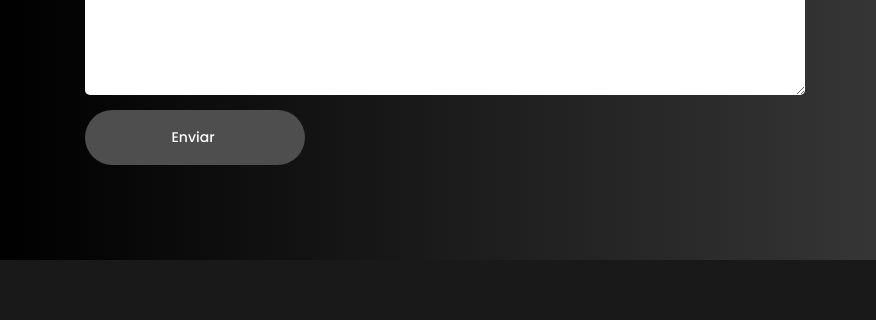
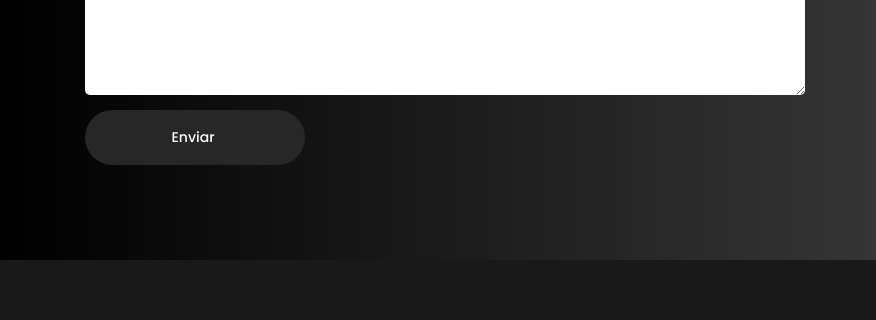
Before and after one commit to gabrielllcunha/acgportfolio, a plain HTML site: page index.html in a window 1280 px wide. Shown: the part 3270-3590 px from the top of the page, 0-876 px from the left. Drawn offline with Linux system fonts and the light colour scheme.

```diff
--- a/css/templatemo-style.css
+++ b/css/templatemo-style.css
@@ -775,7 +775,7 @@
 }
 
 #contact input[type='submit'] {
-  background: #4E4E4E;
+  background: #272727;
   border-radius: 100px;
   color: #ffffff;
   font-weight: 500;
```
Also changed, not shown: images/slide2.jpg, images/slide3.jpg, images/slide4.jpg, images/slide5.jpg.
